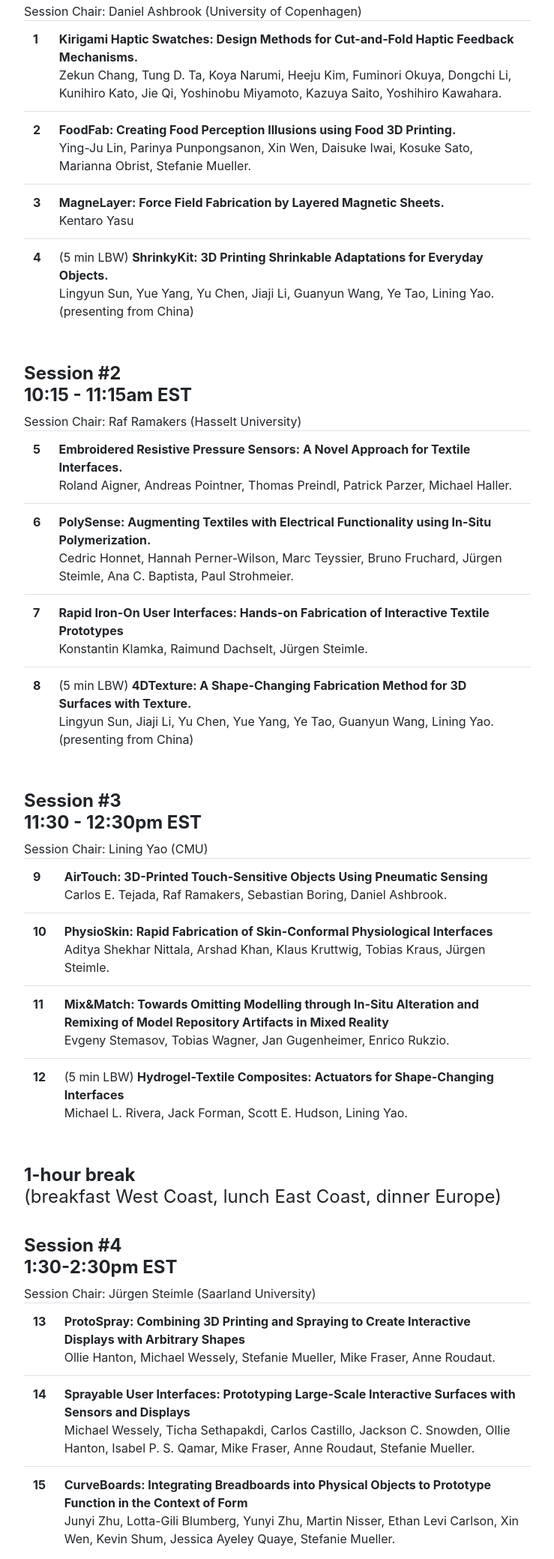
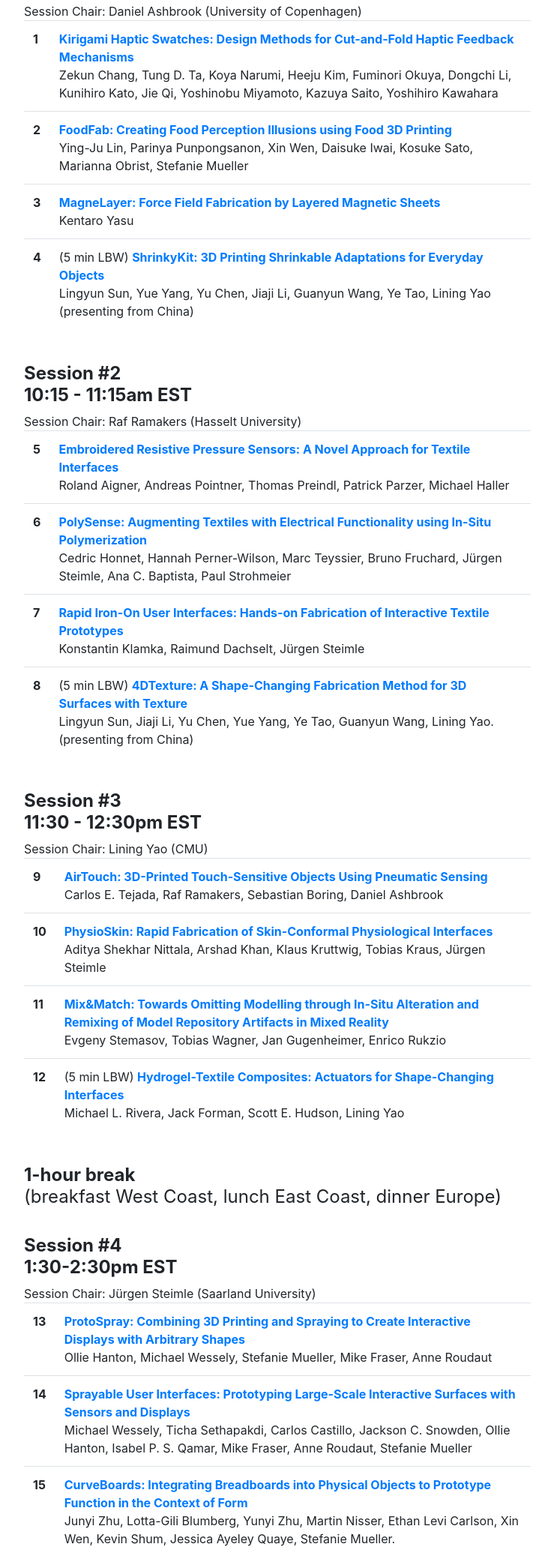
Before and after one commit to dogadogan/chi20fab, a plain HTML site: page docs/index.html in a window 1280 px wide. Shown: the part 1289-3368 px from the top of the page at 75% size, without its empty margins (270-1009 px from the left). Drawn offline with nearby package versions, Linux system fonts and the light colour scheme.

Commit message:
added ACM DL URL for papers

```diff
--- a/docs/index.html
+++ b/docs/index.html
@@ -104,23 +104,23 @@ verify each researcher before they join.</div>
         <tbody>
           <tr>
             <th scope="row">1</th>
-            <td><strong>Kirigami Haptic Swatches: Design Methods for Cut-and-Fold Haptic Feedback Mechanisms.</strong><br>
-              Zekun Chang, Tung D. Ta, Koya Narumi, Heeju Kim, Fuminori Okuya, Dongchi Li, Kunihiro Kato, Jie Qi, Yoshinobu Miyamoto, Kazuya Saito, Yoshihiro Kawahara. </td>
+            <td><strong><a href="https://dl.acm.org/doi/10.1145/3313831.3376655" target="_blank">Kirigami Haptic Swatches: Design Methods for Cut-and-Fold Haptic Feedback Mechanisms</a></strong><br>
+              Zekun Chang, Tung D. Ta, Koya Narumi, Heeju Kim, Fuminori Okuya, Dongchi Li, Kunihiro Kato, Jie Qi, Yoshinobu Miyamoto, Kazuya Saito, Yoshihiro Kawahara</td>
           </tr>
           <tr>
             <th scope="row">2</th>
-            <td><strong>FoodFab: Creating Food Perception Illusions using Food 3D Printing.</strong><br>
-              Ying-Ju Lin, Parinya Punpongsanon, Xin Wen, Daisuke Iwai, Kosuke Sato, Marianna Obrist,   Stefanie Mueller. </td>
+            <td><strong><a href="https://dl.acm.org/doi/10.1145/3313831.3376421" target="_blank">FoodFab: Creating Food Perception Illusions using Food 3D Printing</a></strong><br>
+              Ying-Ju Lin, Parinya Punpongsanon, Xin Wen, Daisuke Iwai, Kosuke Sato, Marianna Obrist,   Stefanie Mueller</td>
           </tr>
           <tr>
             <th scope="row">3</th>
-            <td><strong>MagneLayer: Force Field Fabrication by Layered Magnetic Sheets.</strong><br>
+            <td><strong><a href="https://dl.acm.org/doi/10.1145/3313831.3376552" target="_blank">MagneLayer: Force Field Fabrication by Layered Magnetic Sheets</a></strong><br>
               Kentaro Yasu </td>
           </tr>
           <tr>
             <th scope="row">4</th>
-            <td>(5 min LBW) <strong>ShrinkyKit: 3D Printing Shrinkable Adaptations for Everyday Objects. </strong><br>
-            Lingyun Sun, Yue Yang, Yu Chen, Jiaji Li, Guanyun Wang, Ye Tao, Lining Yao. (presenting from China) </td>
+            <td>(5 min LBW) <strong><a href="https://dl.acm.org/doi/10.1145/3334480.3383034" target="_blank">ShrinkyKit: 3D Printing Shrinkable Adaptations for Everyday Objects</a></strong><br>
+            Lingyun Sun, Yue Yang, Yu Chen, Jiaji Li, Guanyun Wang, Ye Tao, Lining Yao (presenting from China) </td>
           </tr>
         </tbody>
       </table>
@@ -134,25 +134,22 @@ verify each researcher before they join.</div>
         <tbody>
           <tr>
             <th scope="row">5</th>
-            <td><strong>Embroidered Resistive Pressure Sensors: A Novel Approach for Textile Interfaces.</strong><br>
-Roland Aigner, Andreas Pointner, Thomas Preindl, Patrick Parzer, Michael Haller.
-</td>
+            <td><strong><a href="https://dl.acm.org/doi/10.1145/3313831.3376305" target="_blank">Embroidered Resistive Pressure Sensors: A Novel Approach for Textile Interfaces</a></strong><br>
+Roland Aigner, Andreas Pointner, Thomas Preindl, Patrick Parzer, Michael Haller</td>
           </tr>
           <tr>
             <th scope="row">6</th>
-            <td><strong>PolySense: Augmenting Textiles with Electrical Functionality using In-Situ Polymerization.</strong><br>
- Cedric Honnet, Hannah Perner-Wilson, Marc Teyssier, Bruno Fruchard, Jürgen Steimle, Ana C. Baptista, Paul Strohmeier.
-</td>
+            <td><strong><a href="https://dl.acm.org/doi/10.1145/3313831.3376841" target="_blank">PolySense: Augmenting Textiles with Electrical Functionality using In-Situ Polymerization</a></strong><br>
+ Cedric Honnet, Hannah Perner-Wilson, Marc Teyssier, Bruno Fruchard, Jürgen Steimle, Ana C. Baptista, Paul Strohmeier</td>
           </tr>
           <tr>
             <th scope="row">7</th>
-            <td><strong>Rapid Iron-On User Interfaces: Hands-on Fabrication of Interactive Textile Prototypes</strong><br>
-Konstantin Klamka, Raimund Dachselt, Jürgen Steimle.
-</td>
+            <td><strong><a href="https://dl.acm.org/doi/10.1145/3313831.3376220" target="_blank">Rapid Iron-On User Interfaces: Hands-on Fabrication of Interactive Textile Prototypes</a></strong><br>
+Konstantin Klamka, Raimund Dachselt, Jürgen Steimle</td>
           </tr>
           <tr>
             <th scope="row">8</th>
-            <td>(5 min LBW) <strong>4DTexture: A Shape-Changing Fabrication Method for 3D Surfaces with Texture. </strong><br>
+            <td>(5 min LBW) <strong><a href="https://dl.acm.org/doi/10.1145/3334480.3383053" target="_blank">4DTexture: A Shape-Changing Fabrication Method for 3D Surfaces with Texture</a></strong><br>
 Lingyun Sun, Jiaji Li, Yu Chen, Yue Yang, Ye Tao, Guanyun Wang, Lining Yao. (presenting from China)</td>
           </tr>
         </tbody>
@@ -168,30 +165,23 @@ Lingyun Sun, Jiaji Li, Yu Chen, Yue Yang, Ye Tao, Guanyun Wang, Lining Yao. (pre
         <tbody>
           <tr>
             <th scope="row">9</th>
-            <td><strong>AirTouch: 3D-Printed Touch-Sensitive Objects Using Pneumatic Sensing</strong><br>
-Carlos E. Tejada, Raf Ramakers, Sebastian Boring, Daniel Ashbrook.
-</td>
+            <td><strong><a href="https://dl.acm.org/doi/10.1145/3313831.3376136" target="_blank">AirTouch: 3D-Printed Touch-Sensitive Objects Using Pneumatic Sensing</a></strong><br>
+Carlos E. Tejada, Raf Ramakers, Sebastian Boring, Daniel Ashbrook</td>
           </tr>
           <tr>
             <th scope="row">10</th>
-            <td><strong>PhysioSkin: Rapid Fabrication of Skin-Conformal Physiological Interfaces</strong><br>
-Aditya Shekhar Nittala, Arshad Khan, Klaus Kruttwig, Tobias Kraus, Jürgen Steimle.
-
-</td>
+            <td><strong><a href="https://dl.acm.org/doi/10.1145/3313831.3376366" target="_blank">PhysioSkin: Rapid Fabrication of Skin-Conformal Physiological Interfaces</a></strong><br>
+Aditya Shekhar Nittala, Arshad Khan, Klaus Kruttwig, Tobias Kraus, Jürgen Steimle</td>
           </tr>
           <tr>
             <th scope="row">11</th>
-            <td><strong>Mix&amp;Match: Towards Omitting Modelling through In-Situ Alteration and Remixing of Model Repository Artifacts in Mixed Reality</strong><br>
-Evgeny Stemasov, Tobias Wagner, Jan Gugenheimer, Enrico Rukzio.
-
-</td>
+            <td><strong><a href="https://dl.acm.org/doi/10.1145/3313831.3376839" target="_blank">Mix&amp;Match: Towards Omitting Modelling through In-Situ Alteration and Remixing of Model Repository Artifacts in Mixed Reality</a></strong><br>
+Evgeny Stemasov, Tobias Wagner, Jan Gugenheimer, Enrico Rukzio</td>
           </tr>
           <tr>
             <th scope="row">12</th>
-            <td>(5 min LBW) <strong>Hydrogel-Textile Composites: Actuators for Shape-Changing Interfaces</strong><br>
-				Michael L. Rivera, Jack Forman, Scott E. Hudson, Lining Yao.
-
-</td>
+            <td>(5 min LBW) <strong><a href="https://dl.acm.org/doi/10.1145/3334480.3382788" target="_blank">Hydrogel-Textile Composites: Actuators for Shape-Changing Interfaces</a></strong><br>
+				Michael L. Rivera, Jack Forman, Scott E. Hudson, Lining Yao</td>
           </tr>
         </tbody>
       </table>
@@ -215,21 +205,17 @@ Evgeny Stemasov, Tobias Wagner, Jan Gugenheimer, Enrico Rukzio.
         <tbody>
           <tr>
             <th scope="row">13</th>
-            <td><strong>ProtoSpray: Combining 3D Printing and Spraying to Create Interactive Displays with Arbitrary Shapes</strong><br>
-Ollie Hanton, Michael Wessely, Stefanie Mueller, Mike Fraser, Anne Roudaut.
-
-</td>
+            <td><strong><a href="https://dl.acm.org/doi/10.1145/3313831.3376543" target="_blank">ProtoSpray: Combining 3D Printing and Spraying to Create Interactive Displays with Arbitrary Shapes</a></strong><br>
+Ollie Hanton, Michael Wessely, Stefanie Mueller, Mike Fraser, Anne Roudaut</td>
           </tr>
           <tr>
             <th scope="row">14</th>
-            <td><strong>Sprayable User Interfaces: Prototyping Large-Scale Interactive Surfaces with Sensors and Displays</strong><br>
-Michael Wessely, Ticha Sethapakdi, Carlos Castillo, Jackson C. Snowden, Ollie Hanton, Isabel P. S. Qamar, Mike Fraser, Anne Roudaut, Stefanie Mueller.
-
-</td>
+            <td><strong><a href="https://dl.acm.org/doi/10.1145/3313831.3376249" target="_blank">Sprayable User Interfaces: Prototyping Large-Scale Interactive Surfaces with Sensors and Displays</a></strong><br>
+Michael Wessely, Ticha Sethapakdi, Carlos Castillo, Jackson C. Snowden, Ollie Hanton, Isabel P. S. Qamar, Mike Fraser, Anne Roudaut, Stefanie Mueller</td>
           </tr>
           <tr>
             <th scope="row">15</th>
-            <td><strong>CurveBoards: Integrating Breadboards into Physical Objects to Prototype Function in the Context of Form</strong><br>
+            <td><strong><a href="https://dl.acm.org/doi/10.1145/3313831.3376617" target="_blank">CurveBoards: Integrating Breadboards into Physical Objects to Prototype Function in the Context of Form</a></strong><br>
 Junyi Zhu, Lotta-Gili Blumberg, Yunyi Zhu, Martin Nisser, Ethan Levi Carlson, Xin Wen, Kevin Shum, Jessica Ayeley Quaye, Stefanie Mueller.
 </td>
           </tr>
@@ -247,13 +233,13 @@ Junyi Zhu, Lotta-Gili Blumberg, Yunyi Zhu, Martin Nisser, Ethan Levi Carlson, Xi
         <tbody>
           <tr>
             <th scope="row">16</th>
-            <td><strong>G-ID: Identifying 3D Prints Using Slicing Parameters</strong><br>
+            <td><strong><a href="https://dl.acm.org/doi/10.1145/3313831.3376202" target="_blank">G-ID: Identifying 3D Prints Using Slicing Parameters</a></strong><br>
 Mustafa Doga Dogan, Faraz Faruqi, Andrew Day Churchill, Kenneth Friedman, Leon Cheng,   Sriram Subramanian, Stefanie Mueller.
 </td>
           </tr>
           <tr>
             <th scope="row">17</th>
-            <td><strong>TangibleCircuits: An Interactive 3D Printed Circuit Education Tool for People with Visual Impairments. </strong><br>
+            <td><strong><a href="https://dl.acm.org/doi/10.1145/3313831.3376513" target="_blank">TangibleCircuits: An Interactive 3D Printed Circuit Education Tool for People with Visual Impairments</a></strong><br>
 
 				Josh Urban Davis, Te-Yen Wu, Bo Shi, Hanyi Lu, Athina Panotopoulou, Emily Whiting, Xing-Dong Yang.
 
@@ -261,10 +247,8 @@ Mustafa Doga Dogan, Faraz Faruqi, Andrew Day Churchill, Kenneth Friedman, Leon C
           </tr>
           <tr>
             <th scope="row">18</th>
-            <td><strong>Exploring and Understanding the Role of Workshop Environments in Personal Fabrication Processes.</strong><br>
-Michelle Annett, Tovi Grossman, Daniel Wigdor, George Fitzmaurice.
-
-</td>
+            <td><strong><a href="https://dl.acm.org/doi/10.1145/3301420" target="_blank">Exploring and Understanding the Role of Workshop Environments in Personal Fabrication Processes</a></strong><br>
+Michelle Annett, Tovi Grossman, Daniel Wigdor, George Fitzmaurice</td>
           </tr>
         </tbody>
       </table>
@@ -281,21 +265,17 @@ Michelle Annett, Tovi Grossman, Daniel Wigdor, George Fitzmaurice.
         <tbody>
           <tr>
             <th scope="row">19</th>
-            <td><strong>Jubilee: An Extensible Machine for Multi-tool Fabrication.</strong><br>
-Joshua Vasquez, Hannah Twigg-Smith, Jasper Tran O'Leary, Nadya Peek.
-
-</td>
+            <td><strong><a href="https://dl.acm.org/doi/10.1145/3313831.3376425" target="_blank">Jubilee: An Extensible Machine for Multi-tool Fabrication</a></strong><br>
+Joshua Vasquez, Hannah Twigg-Smith, Jasper Tran O'Leary, Nadya Peek.</td>
           </tr>
           <tr>
             <th scope="row">20</th>
-            <td><strong>Unfabricate: Designing Smart Textiles for Disassembly</strong><br>
-Shanel Wu, Laura Devendorf.
-
-</td>
+            <td><strong><a href="https://dl.acm.org/doi/10.1145/3313831.3376227" target="_blank">Unfabricate: Designing Smart Textiles for Disassembly</a></strong><br>
+Shanel Wu, Laura Devendorf</td>
           </tr>
           <tr>
             <th scope="row">21</th>
-            <td> <strong>StoryMakAR: Bringing Stories to Life with an Augmented Reality &amp; Physical Prototyping Toolkit for Youth</strong><br>
+            <td> <strong><a href="https://dl.acm.org/doi/10.1145/3313831.3376790" target="_blank">StoryMakAR: Bringing Stories to Life with an Augmented Reality &amp; Physical Prototyping Toolkit for Youth</a></strong><br>
 Terrell Glenn, Ananya Ipsita, Caleb Carithers, Kylie Peppler, Karthik Ramani
 
 </td>
```
